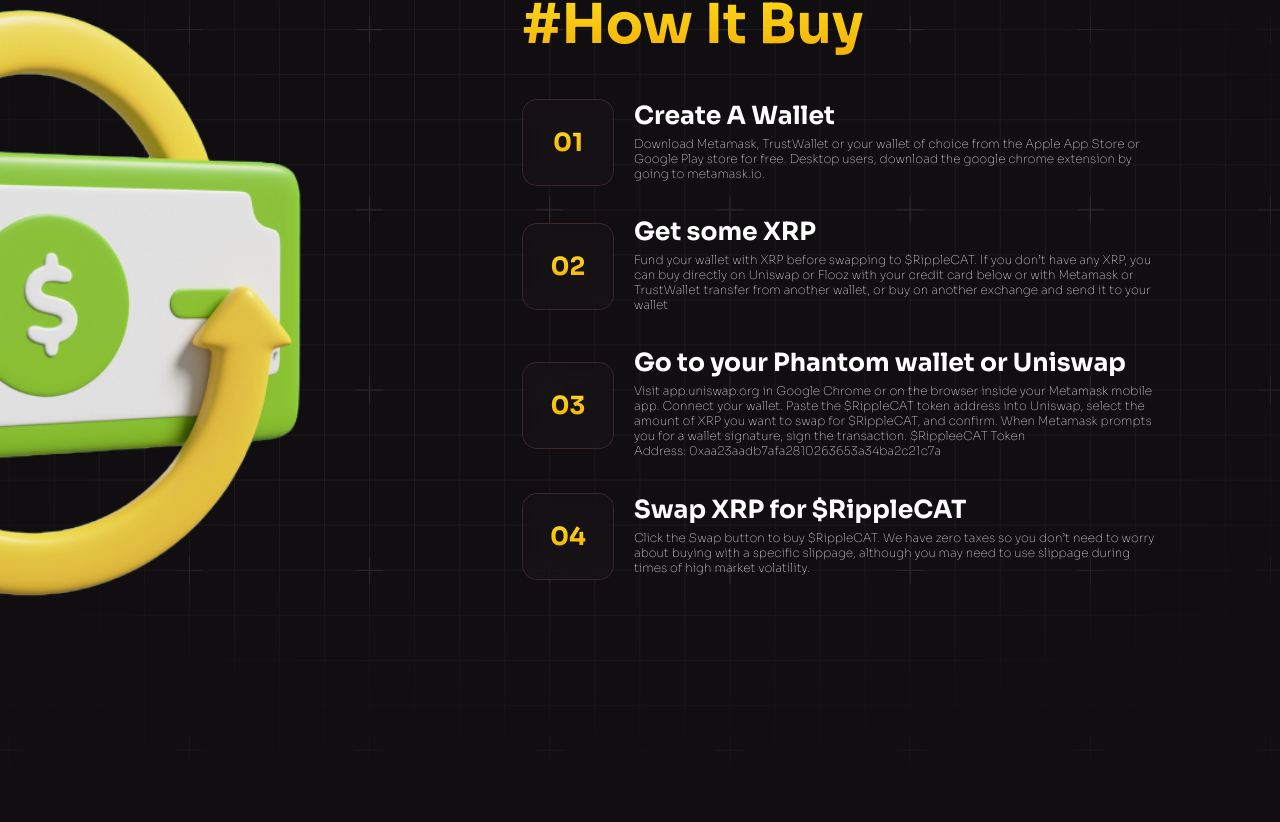
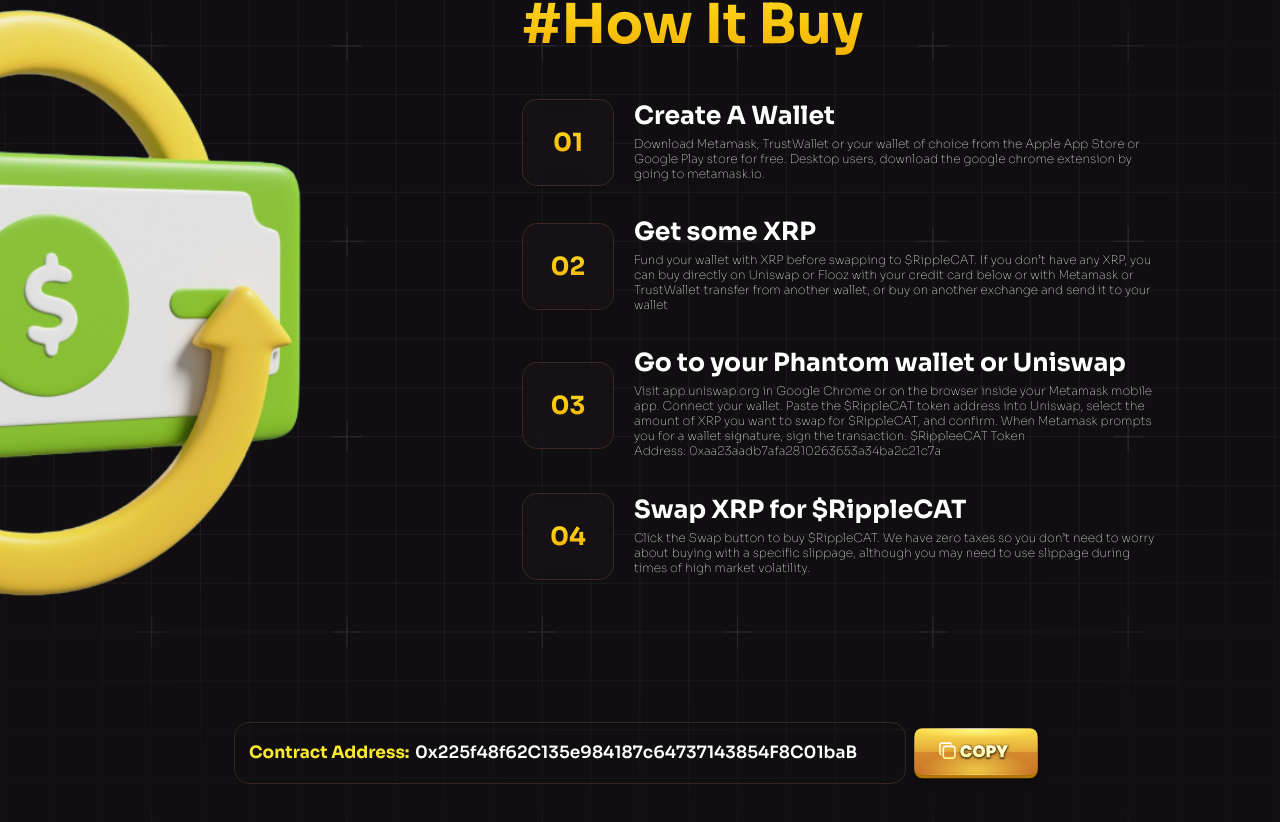
Before and after one commit to 0xdegend/ripple-cat, a React (Create React App) app: page / in a window 1280 px wide. Shown: the part 3570-4392 px from the top of the page. Before the commit the page ends 4334 px from the top, so only its background shows below. Built offline with nearby package versions, Linux system fonts and the light colour scheme.

Commit message:
Implemented How to buy component

```diff
--- a/src/App.js
+++ b/src/App.js
@@ -1,5 +1,6 @@
 import "./App.css";
 import About from "./components/About/About";
+import ContractAddress from "./components/ContractAddress/ContractAddress";
 import HeroPage from "./components/HeroPage/HeroPage";
 import HowItWorks from "./components/HowItWorks/HowItWorks";
 import HowToBuy from "./components/HowToBuy/HowToBuy";
@@ -13,8 +14,8 @@
       <HeroPage />
       <About />
       <HowItWorks />
-      <Utilities/>
-      <HowToBuy/>
+      <Utilities />
+      <HowToBuy />
     </>
   );
 }
--- /dev/null
+++ b/src/components/ContractAddress/ContractAddress.css
@@ -0,0 +1,39 @@
+.contract-details {
+  display: flex;
+  justify-content: center;
+  align-content: center;
+}
+.contract-input {
+  display: flex;
+  align-items: center;
+}
+.contract-input > input {
+  width: 490px;
+  padding: 10px 0px 10px 180px;
+  height: 40px;
+  border: 1px solid #b471503b;
+  background: transparent;
+  border-radius: 15px;
+  font-family: "Sora", sans-serif;
+  font-weight: 600;
+  color: #fff;
+  font-size: 17px;
+}
+.contract-input {
+  position: relative;
+}
+.contract-input > h5 {
+  position: absolute;
+  left: 15px;
+  color: #fbe92d;
+  font-size: 17px;
+}
+
+.contract-button > button {
+  background: none;
+  border: none;
+}
+.contract-button > button > img {
+  width: 140px;
+  margin-top: 10px;
+}
--- /dev/null
+++ b/src/components/ContractAddress/ContractAddress.jsx
@@ -0,0 +1,23 @@
+import React from "react";
+import "./ContractAddress.css";
+import copyButton from "../../assets/images/copy-button.svg";
+const ContractAddress = () => {
+  const address = "0x225f48f62C135e984187c64737143854F8C01baB";
+  return (
+    <div className="contract-container">
+      <div className="contract-details">
+        <div className="contract-input">
+          <h5>Contract Address:</h5>
+          <input type="text" value={address} />
+        </div>
+        <div className="contract-button">
+          <button>
+            <img src={copyButton} alt="" />
+          </button>
+        </div>
+      </div>
+    </div>
+  );
+};
+
+export default ContractAddress;
--- a/src/components/HowToBuy/HowToBuy.jsx
+++ b/src/components/HowToBuy/HowToBuy.jsx
@@ -1,6 +1,7 @@
 import React from "react";
 import howToBuyIllustration from "../../assets/images/how-to-buy-illustration.png";
 import "./HowToBuy.css";
+import ContractAddress from "../ContractAddress/ContractAddress";
 const HowToBuy = () => {
   return (
     <div className="how-to-buy-container">
@@ -87,6 +88,7 @@
           </div>
         </div>
       </div>
+      <ContractAddress/>
     </div>
   );
 };
```
Also changed, not shown: src/assets/images/copy-button.svg (added).
